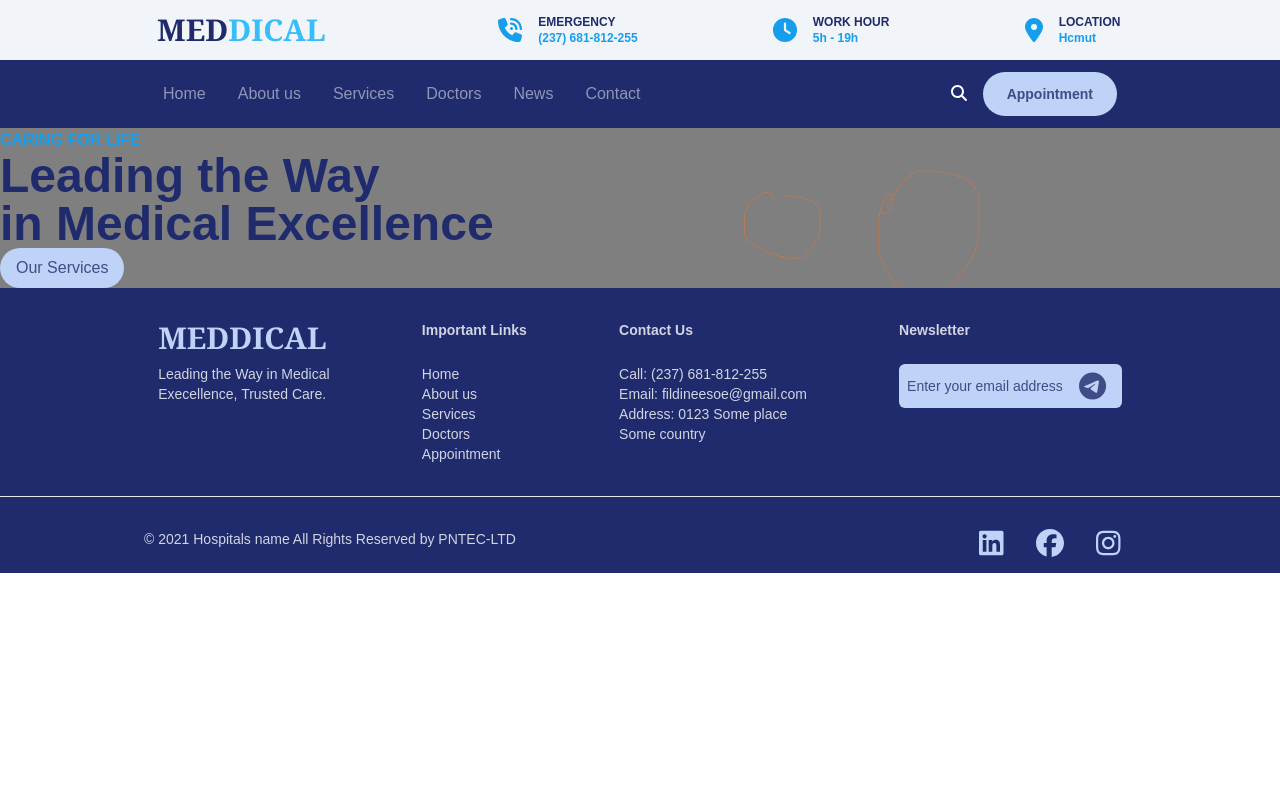
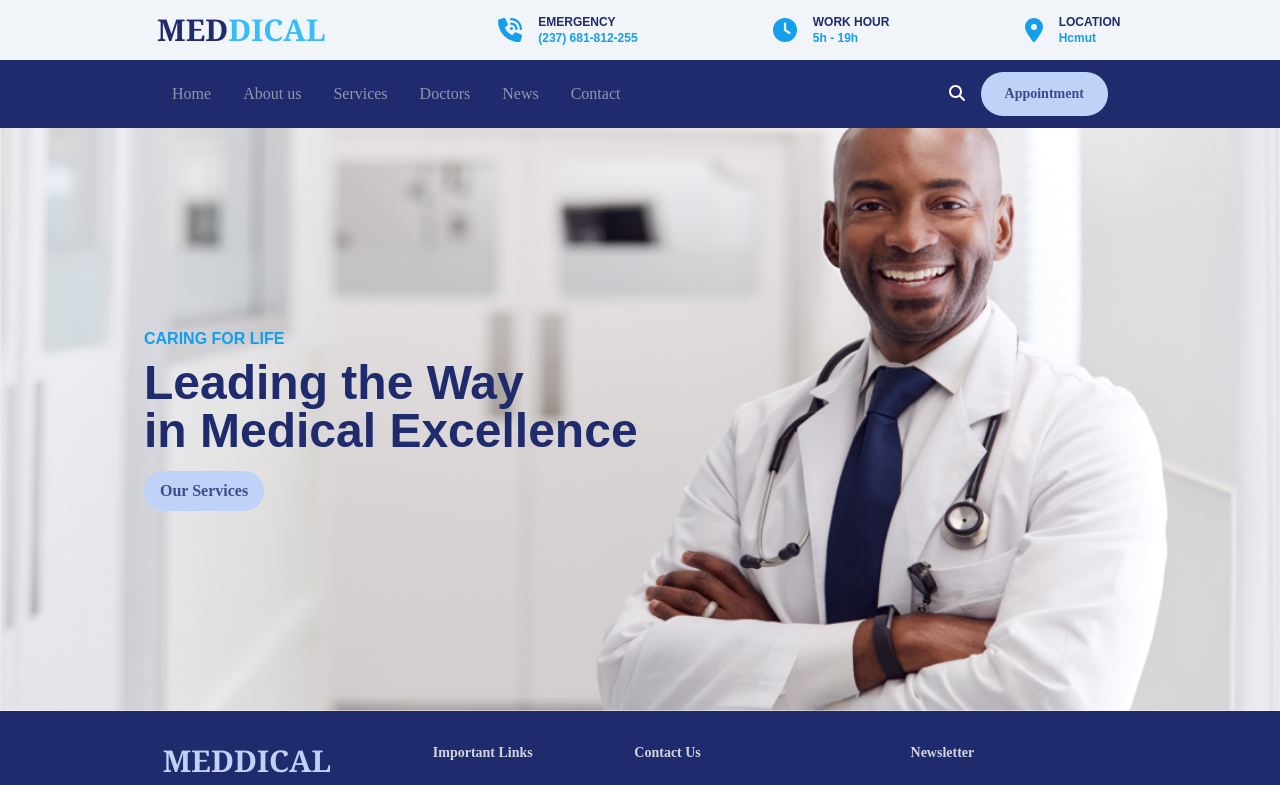
Before and after one commit to MinhChieens/random-assgn-demo, a React (Vite) app: page / in a window 1280 px wide. Shown: the top 785 px of the page. Built offline with nearby package versions, Linux system fonts and the light colour scheme.

Commit message:
new file:   src/assets/bg-doctor.png 	modified:   src/components/Footer.jsx modified:   src/components/Hero.jsx 	modified:   src/index.css

```diff
--- a/src/components/Footer.jsx
+++ b/src/components/Footer.jsx
@@ -13,7 +13,7 @@ const Footer = () => {
   return (
     <div className="relative bottom-0 left-0 w-full flex flex-col text-white/80 text-sm bg-darkblue">
       <div className="flex m-auto pt-8 pb-4 px-28 w-full">
-        <div className="flex-col items-center mx-auto px-4 align-top">
+        <div className="mx-auto px-4 align-top">
           <p className="text-lightblue text-3xl font-bold font-serif pb-2">
             MEDDICAL
           </p>
@@ -21,7 +21,7 @@ const Footer = () => {
             Leading the Way in Medical <br /> Execellence, Trusted Care.
           </div>
         </div>
-        <div className="flex-col items-center mx-auto px-4 align-top">
+        <div className="mx-auto px-4 align-top">
           <span className="font-bold pb-6">Important Links</span>
           <nav className="static flex-col pt-6">
             {navigation.slice(0, 4).map((item) => (
@@ -41,7 +41,7 @@ const Footer = () => {
             </a>
           </nav>
         </div>
-        <div className="flex-col items-center mx-auto px-4 align-top">
+        <div className="mx-auto px-4 align-top">
           <span className="block font-bold pb-6">Contact Us</span>
           <li className="static flex-col items-center list-none">
             <ul>Call: (237) 681-812-255</ul>
@@ -50,7 +50,7 @@ const Footer = () => {
             <ul>Some country</ul>
           </li>
         </div>
-        <div className="flex-col items-center mx-auto px-4 align-top">
+        <div className="mx-auto px-4 align-top">
           <span className="block font-bold pb-6">Newsletter</span>
           <Button
             className="rounded-md px-2 py-2 bg-lightblue"
--- a/src/components/Hero.jsx
+++ b/src/components/Hero.jsx
@@ -2,19 +2,21 @@ import Button from "../components/Button";
 
 const Hero = () => {
   return (
-    <section className="relative top-0 left-0 w-full bg-[url('../src/assets/hero-img.png')] bg-no-repeat bg-cover flex-col align-center justify-start">
-      <h2 className="text-skyblue uppercase font-bold font-worksans">
+    <section className="relative min-w-full aspect-[1125/512] bg-[url('../src/assets/bg-doctor.png')] bg-no-repeat bg-cover flex flex-col justify-center">
+      <div className="px-36">
+        <h3 className="text-skyblue uppercase font-bold font-worksans my-2">
           Caring for life
-      </h2>
-      <h1 className="text-darkblue font-bold font-worksans text-5xl">
+        </h3>
+        <h1 className="text-darkblue font-bold font-worksans text-5xl my-2">
           Leading the Way <br /> in Medical Excellence
         </h1>
         <Button
-        className="bg-lightblue rounded-full font-sm px-4 py-2"
+          className="bg-lightblue rounded-full font-bold font-sm px-4 py-2 my-2"
           href="services"
         >
           Our Services
         </Button>
+      </div>
     </section>
   );
 };
--- a/src/index.css
+++ b/src/index.css
@@ -3,13 +3,8 @@
 @tailwind utilities;
 
 :root {
-  --font-sora: "Sora", sans-serif;
-  --font-code: "Source Code Pro", monospace;
-  --font-grotesk: "Space Grotesk", sans-serif;
   color-scheme: light;
 }
-
-
 
 * {
   scroll-behavior: smooth;
```
Also changed, not shown: src/assets/bg-doctor.png (added). Lines whose indentation alone changed are shown as unchanged.
